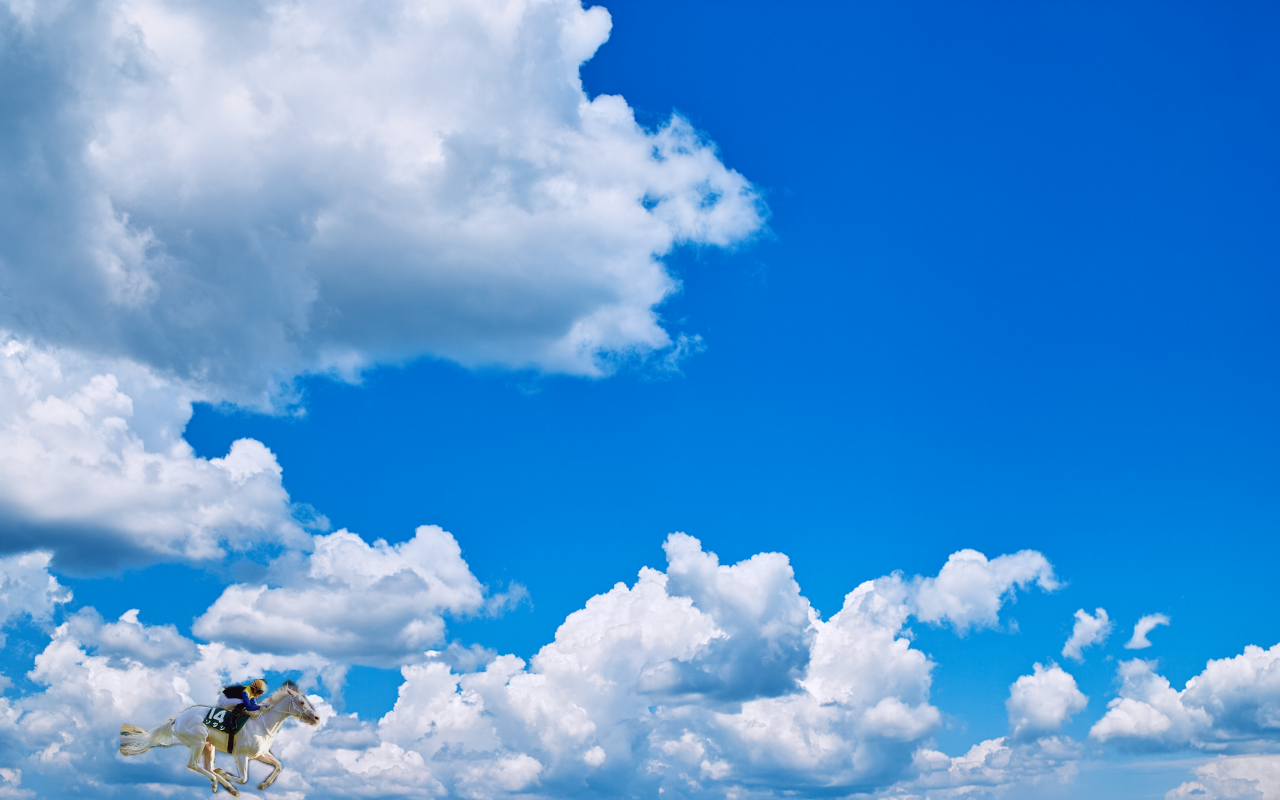
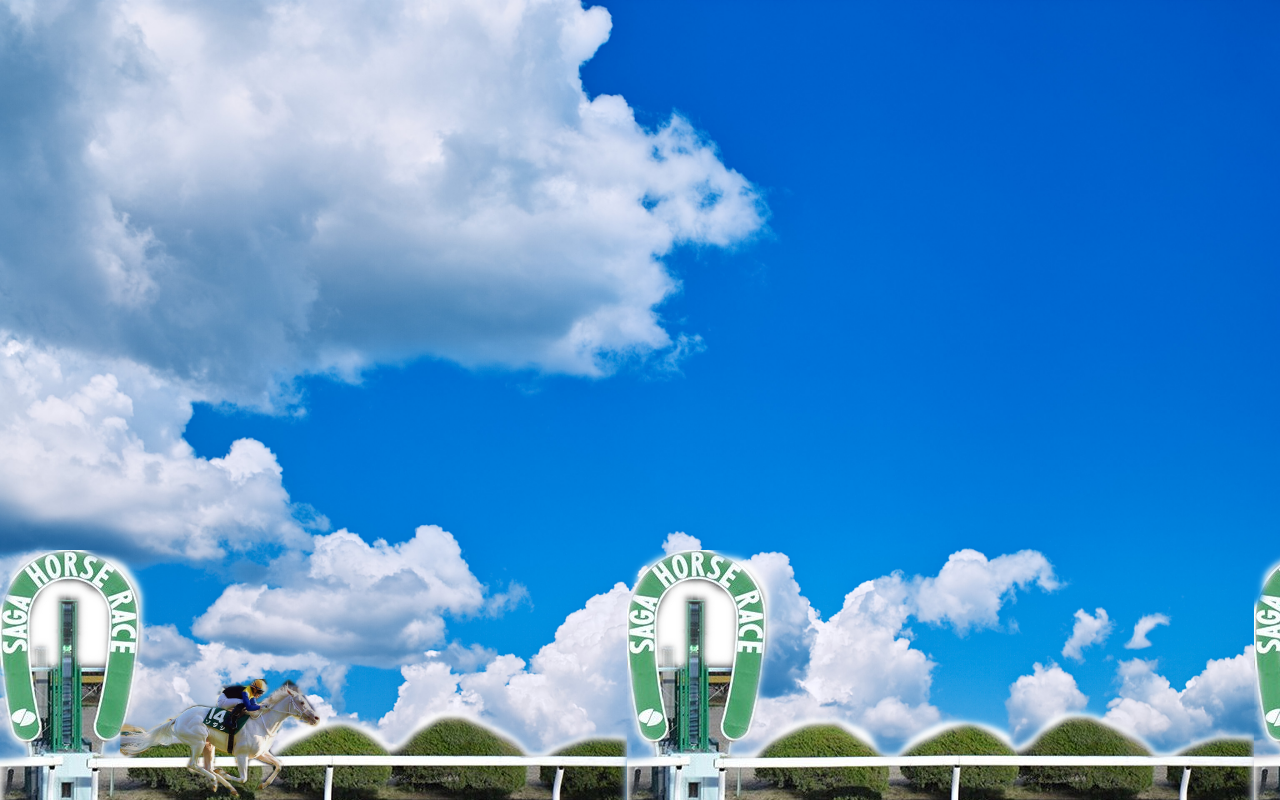
Before and after one commit to houmaiwakiri/Running-Horse, a plain HTML site: page public/index.html in a window 1280 px wide. Shown: the top 800 px of the page. Drawn offline with Linux system fonts and the light colour scheme.

Commit message:
らちを透明にしました。

```diff
--- a/public/stylesheet.css
+++ b/public/stylesheet.css
@@ -12,7 +12,7 @@ body{
 }
 
 .rati{
-    background: url("img/らち.jpg");
+    background: url("img/透明らち.png");
     width: 500%;
     height: 250px;
     position: absolute;
```
